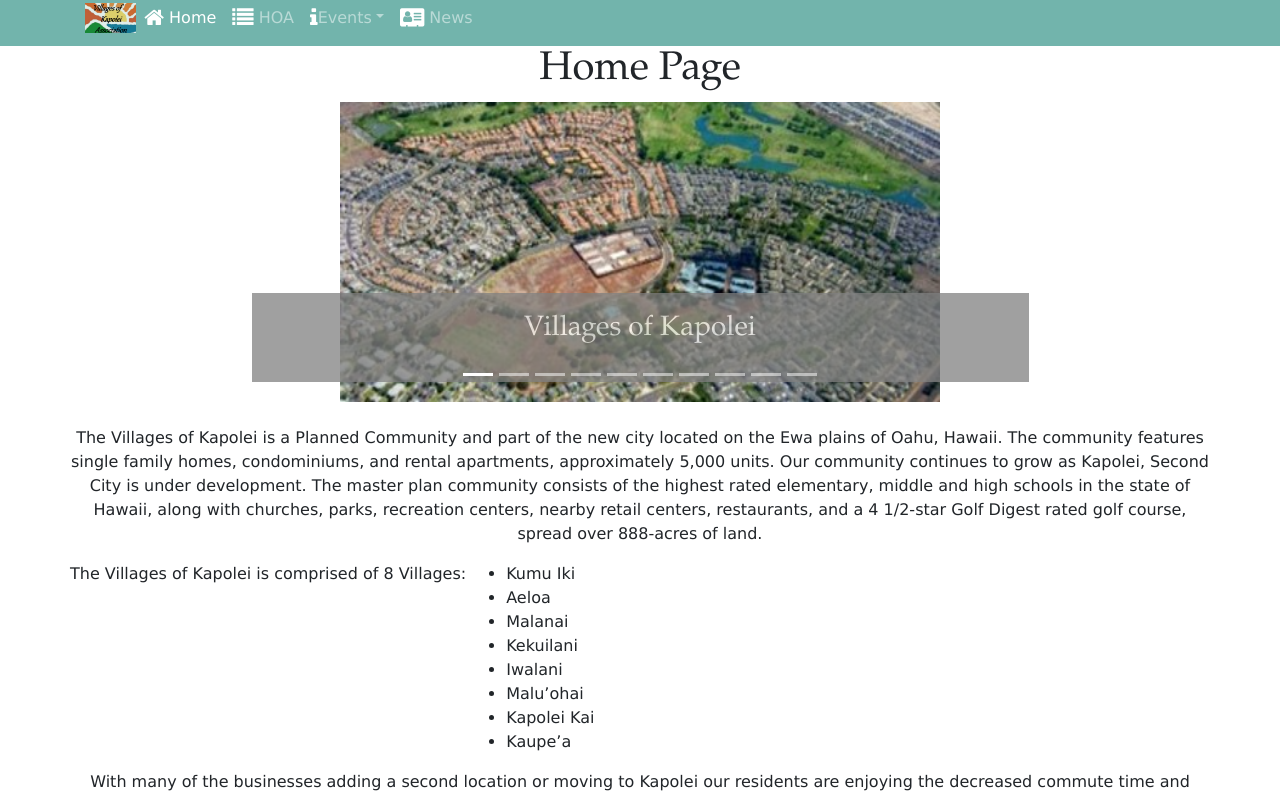
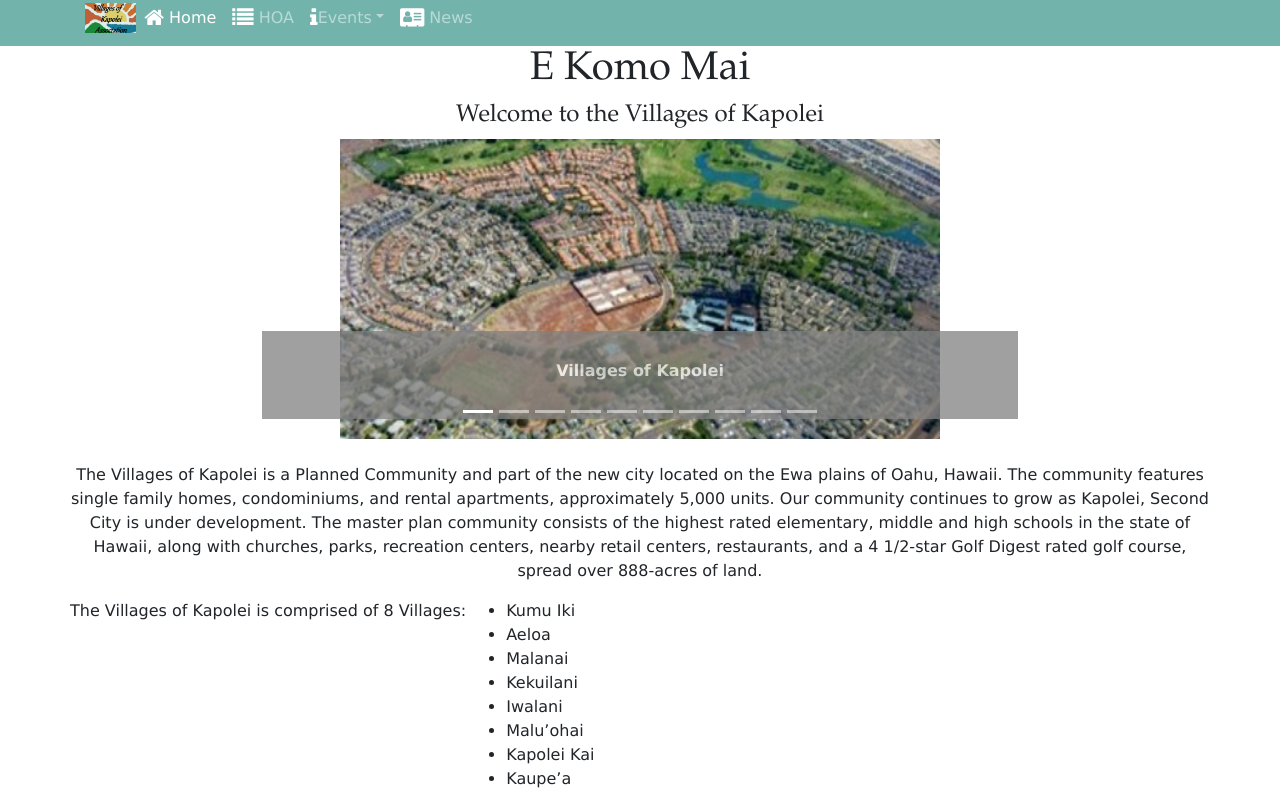
Before and after one commit to esantiago808-github/react-voka, a React (Create React App) app: page /home in a window 1280 px wide. Shown: the part 240-1036 px from the top of the page. Built offline with nearby package versions, Linux system fonts and the light colour scheme.

Commit message:
Enrollment Form Function

```diff
--- a/src/App.css
+++ b/src/App.css
@@ -141,7 +141,9 @@ h1, h2, h3, h4, h5 {
 
 .carouselCaption, .tdNoActivity {
   background-color: gray;
+  font-weight: bold;
   opacity: 75%;
+  align-content: center;
 }
 
 #cardBodyProgram {
--- a/src/components/HomeCarouselComponent.js
+++ b/src/components/HomeCarouselComponent.js
@@ -1,5 +1,5 @@
 import React, { useState } from 'react';
-import { Carousel, CarouselItem, CarouselControl, CarouselIndicators, CarouselCaption } from 'reactstrap';
+import { Carousel, CarouselItem, CarouselControl, CarouselIndicators, CarouselCaption, Col } from 'reactstrap';
 
 const items = [
   {
@@ -83,22 +83,41 @@ const HomeCarousel = (props) => {
         key={item.src}
       >
         <img src={item.src} alt={item.altText} height="300" width="600" />
-        <CarouselCaption captionHeader={item.caption} className="carouselCaption" />
+        <CarouselCaption captionText={item.caption} className="carouselCaption" />
       </CarouselItem>
     );
   });
 
   return (
+    <Col>
       <Carousel
         activeIndex={activeIndex}
         next={next}
         previous={previous}
+
       >
-      <CarouselIndicators items={items} activeIndex={activeIndex} onClickHandler={goToIndex} />
+        <CarouselIndicators
+          items={items}
+          activeIndex={activeIndex}
+          onClickHandler={goToIndex}
+        />
+
         {slides}
-      <CarouselControl direction="prev" directionText="Previous" onClickHandler={previous} />
-      <CarouselControl direction="next" directionText="Next" onClickHandler={next} />
+
+        <CarouselControl
+          direction="prev"
+          directionText="Previous"
+          onClickHandler={previous}
+          />
+
+        <CarouselControl
+          direction="next"
+          directionText="Next"
+          onClickHandler={next}
+        />
+
       </Carousel>
+    </Col>
   );
 }
 
--- a/src/components/HomeComponent.js
+++ b/src/components/HomeComponent.js
@@ -7,7 +7,8 @@ function Home(props) {
 
             <div className="container">
                 <div className="row center">
-                    <h1>Home Page</h1>
+                    <h1>E Komo Mai</h1>
+                    <h4>Welcome to the Villages of Kapolei</h4>
                 </div>
                 <div className="row center">
                     <HomeCarousel />
@@ -29,7 +30,7 @@ function Home(props) {
                     <li>Kapolei Kai</li>
                     <li>Kaupe’a</li>
                 </ul>
-                <p>With many of the businesses adding a second location or moving to Kapolei our residents are enjoying the decreased commute time and improved family time.</p>
+                <p>With many of the businesses adding a second location or moving to Kapolei, our residents are enjoying the decreased commute and improved family time.</p>
                 </div>
             </div>
 
--- a/src/components/ProgramCardsComponent.js
+++ b/src/components/ProgramCardsComponent.js
@@ -124,9 +124,12 @@ class ProgramCards extends Component {
                 <React.Fragment>
                     <h3 className="m-3">Recreational Program Activities Information</h3>
                     <h5 className="text-danger m-3"><strong>All Recreational Programs Cancelled Due COVID-19 Until Further Notice</strong></h5>
-                    <Button>Activity Enrollment</Button>
+
+                    <Button onClick={this.toggleModal}>Activity Enrollment</Button>
                     <hr />
                     <RenderPrograms program={this.state.programs} />
+                    <hr />
+                    <Button onClick={this.toggleModal} className="m-3">Activity Enrollment</Button>
 
                     <Modal isOpen={this.state.isModalOpen} toggle={this.toggleModal}>
                     <ModalHeader toggle={this.toggleModal}>Actvity Enrollment Form</ModalHeader>
```
Lines whose indentation alone changed are shown as unchanged.
